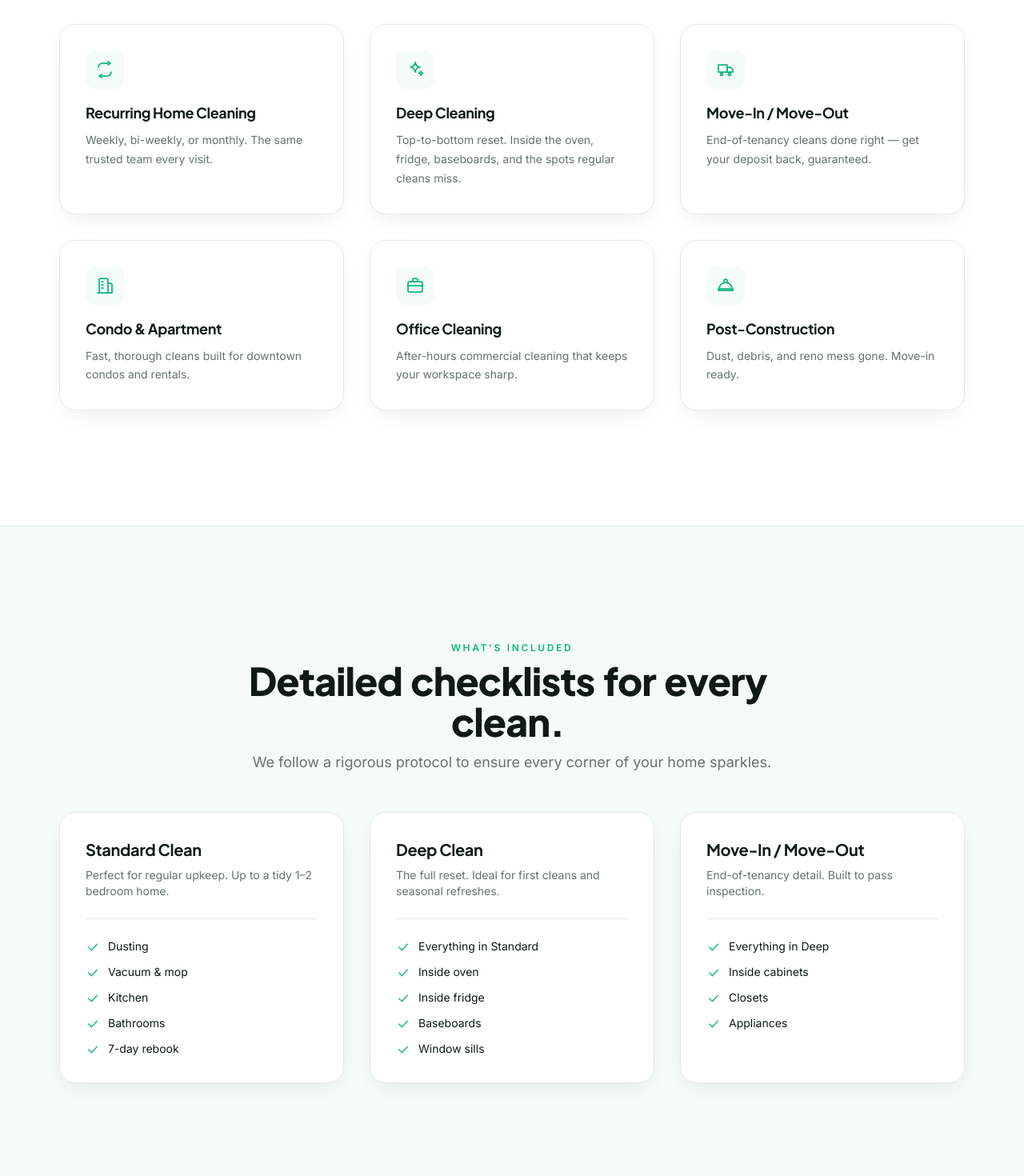
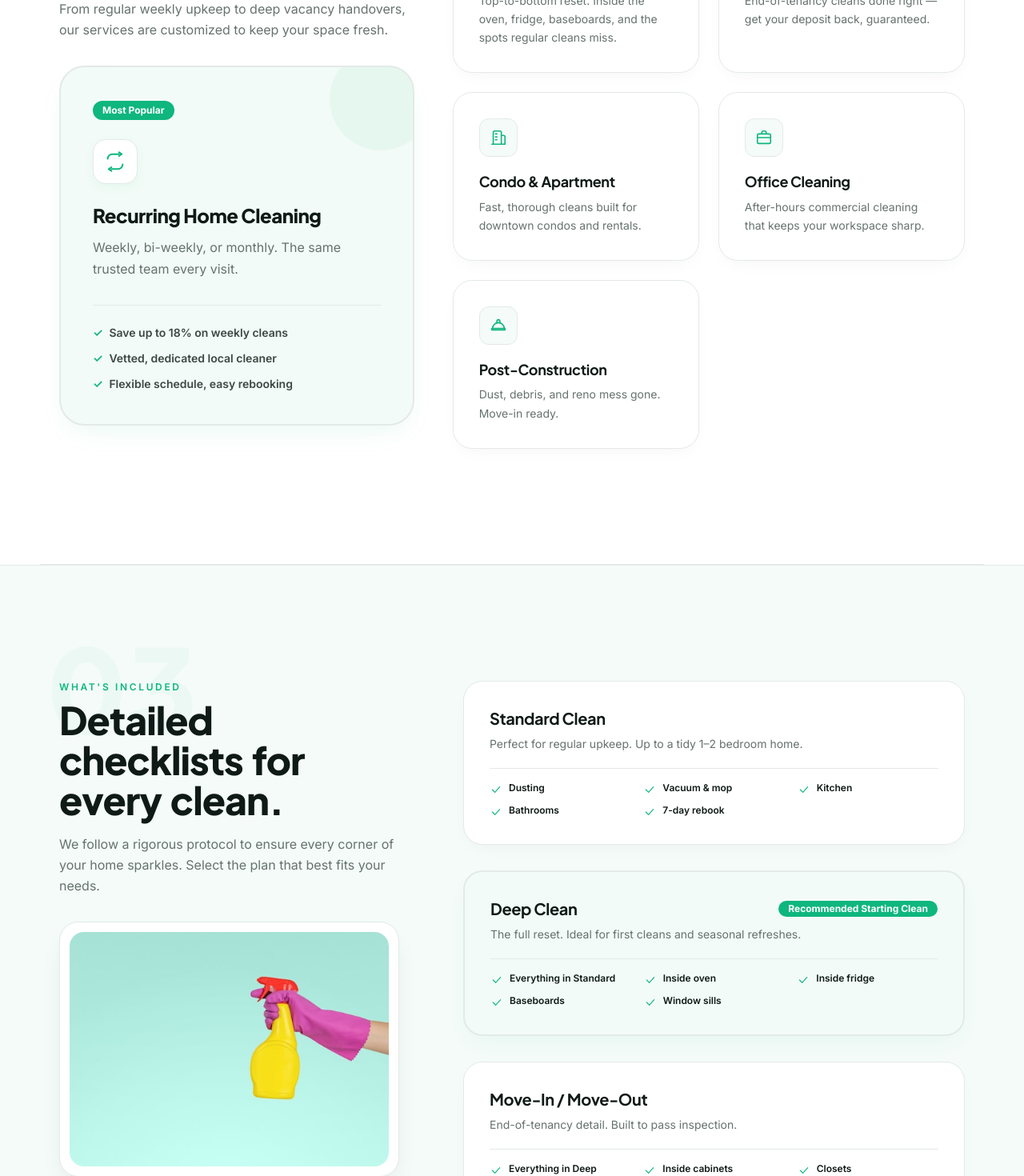
Before and after one commit to shubhsaxena2020/sparkclean-demo, a Next.js app: page /services in a window 1280 px wide. Shown: the part 820-2290 px from the top of the page at 80% size. Built offline with nearby package versions, Linux system fonts and the light colour scheme.

Commit message:
design-v4: layout variety and composition pass

```diff
--- a/app/services/page.tsx
+++ b/app/services/page.tsx
@@ -5,6 +5,7 @@ import Calculator from "@/components/Calculator";
 import CTABanner from "@/components/CTABanner";
 import { Reveal, RevealEyebrow, RevealHeading, RevealSubtext, RevealGroup, RevealItem } from "@/components/Reveal";
 import { CheckIcon } from "@/components/icons";
+import Image from "next/image";
 
 export const metadata: Metadata = {
   title: "Cleaning Services in the GTA | SparkClean",
@@ -50,40 +51,82 @@ export default function ServicesPage() {
       <Services showLink={false} />
 
       {/* 3. A "What's included" sub-section */}
-      <section className="w-full bg-surface border-t border-b border-[var(--color-border)]">
-        <div className="mx-auto max-w-[var(--maxw)] px-4 py-20 sm:px-6 sm:py-28 lg:py-36">
-          <div className="mx-auto max-w-2xl text-center">
-            <RevealEyebrow className="text-xs font-semibold uppercase tracking-[0.22em] text-primary block">
+      <section className="w-full bg-surface border-t border-b border-[var(--color-border)] py-24 sm:py-32 lg:py-36">
+        <div className="mx-auto max-w-[var(--maxw)] px-4 sm:px-6">
+          <div className="grid gap-12 lg:grid-cols-12 lg:gap-20 items-start">
+
+            {/* Left Column: Heading, Subtext, and large image */}
+            <div className="lg:col-span-5 flex flex-col justify-start relative">
+              <span className="absolute -top-16 -left-4 font-display text-[9rem] font-black text-primary/[0.04] leading-none pointer-events-none select-none">
+                03
+              </span>
+              <RevealEyebrow className="text-xs font-semibold uppercase tracking-[0.22em] text-primary block relative z-10">
                 WHAT&apos;S INCLUDED
               </RevealEyebrow>
               <RevealHeading
                 text="Detailed checklists for every clean."
-              className="mt-2 text-3xl font-extrabold tracking-tight text-ink sm:text-5xl leading-[1.05]"
+                className="mt-2 text-3xl font-extrabold tracking-tight text-ink sm:text-5xl leading-[1.05] relative z-10"
+                as="h2"
               />
-            <RevealSubtext className="mt-3 text-lg text-muted">
-              We follow a rigorous protocol to ensure every corner of your home sparkles.
+              <RevealSubtext className="mt-4 text-base text-muted leading-relaxed relative z-10">
+                We follow a rigorous protocol to ensure every corner of your home sparkles. Select the plan that best fits your needs.
+              </RevealSubtext>
+
+              <RevealSubtext delay={0.15} className="mt-8 relative block">
+                <div className="relative aspect-[16/10] sm:aspect-[4/3] w-full overflow-hidden rounded-[24px] border border-[var(--color-border)] shadow-[0_15px_35px_-15px_rgba(15,26,23,0.15)] bg-white p-3">
+                  <div className="relative w-full h-full overflow-hidden rounded-[18px]">
+                    <Image
+                      src="/img/results3.jpg"
+                      alt="Spotless minimalist bathroom with fresh rolled towels"
+                      fill
+                      sizes="(max-width: 1024px) 100vw, 440px"
+                      className="object-cover transition-transform duration-700 hover:scale-105"
+                      loading="lazy"
+                    />
+                  </div>
+                </div>
               </RevealSubtext>
             </div>
 
-          <RevealGroup className="mt-12 grid gap-8 lg:grid-cols-3">
-            {PLANS.map((plan) => (
+            {/* Right Column: Stacked plans checklists */}
+            <div className="lg:col-span-7">
+              <RevealGroup className="flex flex-col gap-6 sm:gap-8">
+                {PLANS.map((plan, i) => {
+                  const isFeatured = plan.name === "Deep Clean";
+                  return (
                     <RevealItem
                       key={plan.name}
-                className="rounded-[var(--radius)] border border-[var(--color-border)] bg-white p-8 shadow-[0_10px_30px_-12px_rgba(15,26,23,0.12)]"
+                      className={`rounded-[24px] border p-6 sm:p-8 shadow-[0_8px_24px_-10px_rgba(15,26,23,0.06)] transition-all duration-300 ${
+                        isFeatured
+                          ? "border-2 border-primary/25 bg-[#F2FBF7] shadow-[0_12px_30px_-10px_rgba(15,182,126,0.08)]"
+                          : "border-[var(--color-border)] bg-white"
+                      }`}
                     >
+                      <div className="flex flex-wrap items-center justify-between gap-3">
                         <h3 className="text-xl font-bold text-ink">{plan.name}</h3>
+                        {isFeatured && (
+                          <span className="rounded-full bg-primary px-3 py-0.5 text-xs font-bold text-white">
+                            Recommended Starting Clean
+                          </span>
+                        )}
+                      </div>
                       <p className="mt-2 text-sm text-muted">{plan.blurb}</p>
-                <ul className="mt-6 flex flex-col gap-3 border-t border-[var(--color-border)] pt-6">
+
+                      <ul className="mt-5 grid grid-cols-2 sm:grid-cols-3 gap-x-4 gap-y-2.5 border-t border-[var(--color-border)] pt-4">
                         {plan.includes.map((item) => (
-                    <li key={item} className="flex items-start gap-2.5 text-sm text-ink">
-                      <CheckIcon width={18} height={18} className="mt-0.5 shrink-0 text-primary" />
+                          <li key={item} className="flex items-start gap-2 text-xs font-semibold text-ink">
+                            <CheckIcon width={16} height={16} className="mt-0.5 shrink-0 text-primary" />
                             <span>{item}</span>
                           </li>
                         ))}
                       </ul>
                     </RevealItem>
-            ))}
+                  );
+                })}
               </RevealGroup>
+            </div>
+
+          </div>
         </div>
       </section>
 
--- a/components/Services.tsx
+++ b/components/Services.tsx
@@ -44,9 +44,16 @@ const SERVICES = [
 ];
 
 export default function Services({ showLink = false }: { showLink?: boolean }) {
+  const featured = SERVICES[0];
+  const others = SERVICES.slice(1);
+  const FeaturedIcon = featured.icon;
+
   return (
-    <section id="services" className="mx-auto max-w-[var(--maxw)] px-4 py-20 sm:px-6 sm:py-28 lg:py-36">
-      <div className="max-w-2xl">
+    <section id="services" className="mx-auto max-w-[var(--maxw)] px-4 py-24 sm:px-6 sm:py-32 lg:py-36 border-b border-[var(--color-border)]">
+      <div className="grid gap-12 lg:grid-cols-12 items-start">
+
+        {/* Left Column: Eyebrow, Heading, and Large Featured Card */}
+        <div className="lg:col-span-5 flex flex-col justify-start">
           <RevealEyebrow className="text-xs font-semibold uppercase tracking-[0.22em] text-primary">
             What we clean
           </RevealEyebrow>
@@ -54,26 +61,63 @@ export default function Services({ showLink = false }: { showLink?: boolean }) {
             text="Every kind of clean your home needs."
             className="mt-2 text-3xl font-extrabold tracking-tight text-ink sm:text-5xl leading-[1.05]"
           />
+          <p className="mt-4 text-base text-muted leading-relaxed">
+            From regular weekly upkeep to deep vacancy handovers, our services are customized to keep your space fresh.
+          </p>
+
+          <RevealGroup className="mt-8">
+            <RevealItem
+              as="article"
+              className="relative overflow-hidden rounded-[32px] border-2 border-primary/20 bg-[#F2FBF7] p-8 sm:p-10 shadow-[0_15px_35px_-12px_rgba(15,182,126,0.1)] transition-all duration-300 hover:border-primary/45"
+            >
+              <div className="absolute right-0 top-0 -mr-6 -mt-6 w-32 h-32 rounded-full bg-primary/5 pointer-events-none" />
+              <div className="inline-flex items-center gap-1.5 rounded-full bg-primary px-3 py-1 text-xs font-bold text-white mb-6">
+                Most Popular
+              </div>
+              <span className="grid h-14 w-14 place-items-center rounded-2xl bg-white text-primary border border-primary/10 shadow-[0_4px_12px_rgba(15,182,126,0.06)]">
+                <FeaturedIcon width={28} height={28} />
+              </span>
+              <h3 className="mt-6 text-2xl font-extrabold text-ink leading-tight">{featured.title}</h3>
+              <p className="mt-3 text-base leading-[1.65] text-muted">{featured.body}</p>
+
+              <ul className="mt-8 flex flex-col gap-3 border-t border-primary/15 pt-6 text-sm font-semibold text-ink/80">
+                <li className="flex items-center gap-2">
+                  <span className="text-primary font-bold">✓</span> Save up to 18% on weekly cleans
+                </li>
+                <li className="flex items-center gap-2">
+                  <span className="text-primary font-bold">✓</span> Vetted, dedicated local cleaner
+                </li>
+                <li className="flex items-center gap-2">
+                  <span className="text-primary font-bold">✓</span> Flexible schedule, easy rebooking
+                </li>
+              </ul>
+            </RevealItem>
+          </RevealGroup>
         </div>
 
-      <RevealGroup className="mt-12 grid gap-8 sm:grid-cols-2 lg:grid-cols-3">
-        {SERVICES.map(({ icon: Icon, title, body }) => (
+        {/* Right Column: 2-column Grid of the other 5 cards */}
+        <div className="lg:col-span-7 mt-8 lg:mt-0">
+          <RevealGroup className="grid gap-6 sm:grid-cols-2">
+            {others.map(({ icon: Icon, title, body }) => (
               <RevealItem
                 key={title}
                 as="article"
-            className="group relative overflow-hidden rounded-[var(--radius)] border border-[var(--color-border)] bg-white p-8 shadow-[0_10px_30px_-12px_rgba(15,26,23,0.12)] transition-all duration-300 hover:-translate-y-1 hover:shadow-[0_18px_44px_-14px_rgba(15,26,23,0.18)] hover:bg-gradient-to-b hover:from-white hover:to-surface"
+                className="group relative overflow-hidden rounded-[24px] border border-[var(--color-border)] bg-white p-6 sm:p-8 shadow-[0_8px_24px_-10px_rgba(15,26,23,0.06)] transition-all duration-300 hover:-translate-y-1 hover:shadow-[0_16px_36px_-12px_rgba(15,26,23,0.12)] hover:bg-gradient-to-b hover:from-white hover:to-surface"
               >
-            <span className="grid h-12 w-12 place-items-center rounded-xl bg-surface text-primary">
-              <Icon width={24} height={24} />
+                <span className="grid h-12 w-12 place-items-center rounded-xl bg-surface text-primary border border-[var(--color-border)] group-hover:scale-105 transition-transform duration-300">
+                  <Icon width={22} height={22} />
                 </span>
-            <h3 className="mt-4 text-lg font-bold text-ink">{title}</h3>
-            <p className="mt-2 text-sm leading-[1.7] text-muted">{body}</p>
+                <h3 className="mt-5 text-lg font-bold text-ink leading-tight">{title}</h3>
+                <p className="mt-2 text-sm leading-[1.65] text-muted">{body}</p>
               </RevealItem>
             ))}
           </RevealGroup>
+        </div>
+
+      </div>
 
       {showLink && (
-        <RevealSubtext className="mt-10 text-center">
+        <RevealSubtext className="mt-16 text-center">
           <Link
             href="/services"
             className="inline-flex items-center gap-1 text-sm font-bold text-primary hover:text-primary-d transition-colors"
```
Also changed, not shown: components/FounderStory.tsx (+54 -33 lines), components/HowItWorks.tsx (+53 -15 lines). Lines whose indentation alone changed are shown as unchanged.
